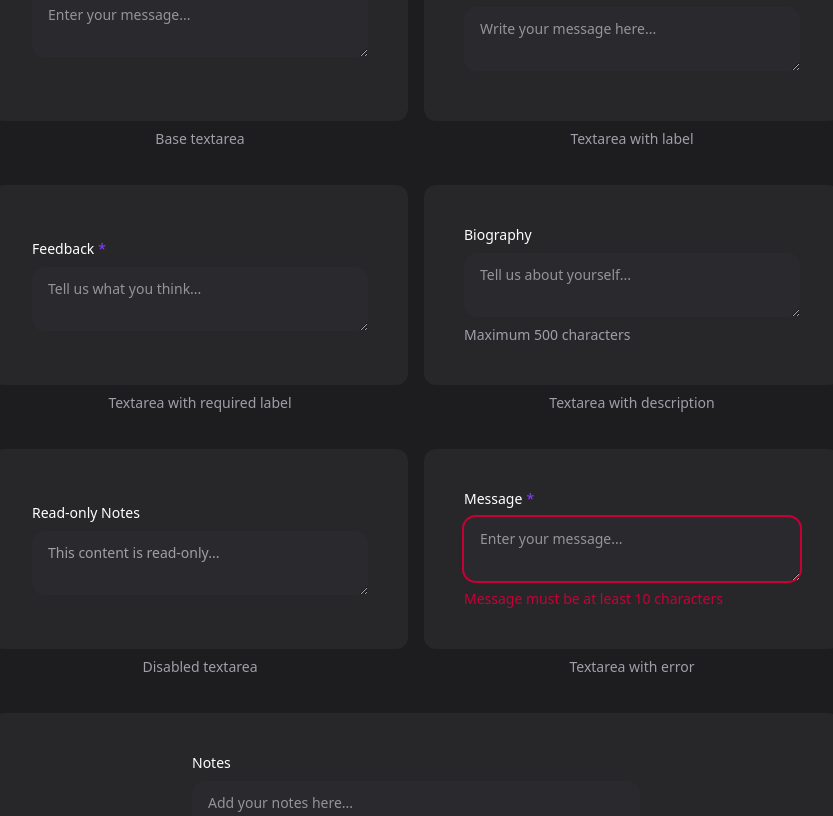
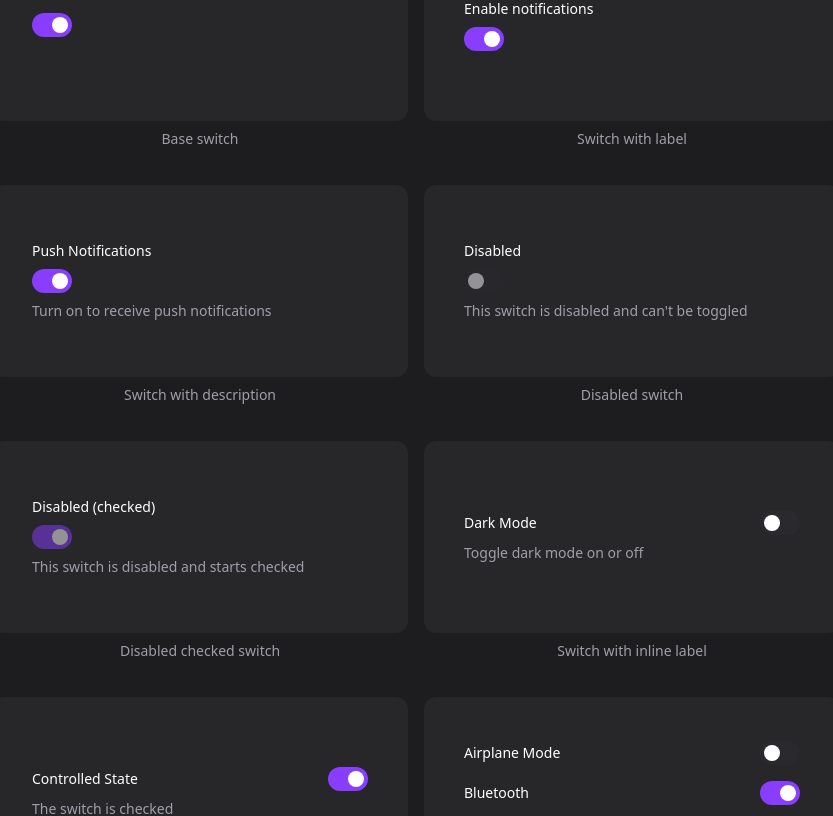
Before and after one commit to hdytrfli/fourteen-ui, a React (Vite) app: page / in a window 1280 px wide. Shown: the part 6743-7559 px from the top of the page, without its empty margins (224-1057 px from the left). Built offline with nearby package versions, Linux system fonts and the light colour scheme; a web font is replaced by a local one.

Commit message:
feat: add new switch primitive component and collection

```diff
--- a/src/components/collections/card-collection.tsx
+++ b/src/components/collections/card-collection.tsx
@@ -16,6 +16,7 @@ import { RollingButton } from '@/components/collections/button/rolling-button';
 import { SwapButton } from '@/components/collections/button/swap-button';
 import { FormDemo } from '@/components/demo/shared';
 import { Textarea } from '@/components/primitive/textarea';
+import { Switch } from '../primitive/switch';
 
 interface CardCollectionProps {
 	//
@@ -93,6 +94,13 @@ export const CardCollection: React.FC<CardCollectionProps> = () => {
 								<Label htmlFor='repo-desc'>Repository type</Label>
 								<Textarea id='repo-desc' placeholder='Enter repository description' />
 							</Field>
+
+							<Field description='Include a readme file in the repository'>
+								<div className='flex items-center justify-between'>
+									<Label htmlFor='readme'>Add readme file to repository</Label>
+									<Switch id='readme' defaultChecked />
+								</div>
+							</Field>
 						</form>
 					</CardContent>
 					<CardFooter>
--- /dev/null
+++ b/src/components/collections/switch-collection.tsx
@@ -0,0 +1,106 @@
+import * as React from 'react';
+
+import { Gallery } from '@/components/primitive/gallery';
+import { Showcase } from '@/components/primitive/showcase';
+import { Label } from '@/components/primitive/label';
+import { Field } from '@/components/primitive/field';
+import { Switch } from '@/components/primitive/switch';
+
+interface SwitchCollectionProps {
+	//
+}
+
+export const SwitchCollection: React.FC<SwitchCollectionProps> = () => {
+	const [dark, setDark] = React.useState(false);
+	const [checked, setChecked] = React.useState(true);
+	const [notifications, setNotifications] = React.useState(true);
+
+	return (
+		<Gallery
+			title='Switch'
+			className='md:grid-cols-2'
+			description='Switch toggle components for boolean inputs with smooth transitions.'>
+			<Showcase label='Base switch'>
+				<Field>
+					<Switch defaultChecked />
+				</Field>
+			</Showcase>
+
+			<Showcase label='Switch with label'>
+				<Field>
+					<Label>Enable notifications</Label>
+					<Switch checked={notifications} onCheckedChange={setNotifications} />
+				</Field>
+			</Showcase>
+
+			<Showcase label='Switch with description'>
+				<Field description='Turn on to receive push notifications'>
+					<Label>Push Notifications</Label>
+					<Switch defaultChecked />
+				</Field>
+			</Showcase>
+
+			<Showcase label='Disabled switch'>
+				<Field description="This switch is disabled and can't be toggled">
+					<Label>Disabled</Label>
+					<Switch disabled />
+				</Field>
+			</Showcase>
+
+			<Showcase label='Disabled checked switch'>
+				<Field description='This switch is disabled and starts checked'>
+					<Label>Disabled (checked)</Label>
+					<Switch defaultChecked disabled />
+				</Field>
+			</Showcase>
+
+			<Showcase label='Switch with inline label'>
+				<Field description='Toggle dark mode on or off'>
+					<div className='flex items-center justify-between'>
+						<Label>Dark Mode</Label>
+						<Switch checked={dark} onCheckedChange={setDark} />
+					</div>
+				</Field>
+			</Showcase>
+
+			<Showcase label='Controlled switch'>
+				<Field description={checked ? 'The switch is checked' : 'The switch is not checked'}>
+					<div className='flex items-center justify-between'>
+						<Label>Controlled State</Label>
+						<Switch checked={checked} onCheckedChange={setChecked} />
+					</div>
+				</Field>
+			</Showcase>
+
+			<Showcase label='Multiple switches'>
+				<Field className='gap-4'>
+					<div className='flex items-center justify-between'>
+						<Label>Airplane Mode</Label>
+						<Switch />
+					</div>
+					<div className='flex items-center justify-between'>
+						<Label>Bluetooth</Label>
+						<Switch defaultChecked />
+					</div>
+					<div className='flex items-center justify-between'>
+						<Label>Location</Label>
+						<Switch defaultChecked />
+					</div>
+				</Field>
+			</Showcase>
+		</Gallery>
+	);
+};
+
+// const ControlledSwitchExample = () => {
+// 	const [enabled, setEnabled] = React.useState(false);
+
+// 	return (
+// 		<div className='flex items-center gap-4'>
+// 			<Switch checked={enabled} onCheckedChange={setEnabled} />
+// 			<span className='text-sm text-text'>
+// 				Status: <span className='text-foreground font-medium'>{enabled ? 'On' : 'Off'}</span>
+// 			</span>
+// 		</div>
+// 	);
+// };
--- a/src/components/demo/shared.tsx
+++ b/src/components/demo/shared.tsx
@@ -4,6 +4,7 @@ import { Lock, Mail, User, X } from 'lucide-react';
 import { Field } from '@/components/primitive/field';
 import { Label } from '@/components/primitive/label';
 import { Input } from '@/components/primitive/input';
+import { Switch } from '@/components/primitive/switch';
 import { FlyinButton } from '@/components/collections/button/flyin-button';
 import { ModalBody, ModalFooter } from '@/components/primitive/modal-content';
 import { ScrambleButton } from '@/components/collections/button/scramble-button';
@@ -32,6 +33,13 @@ export const FormDemo: React.FC = () => {
 					<Label htmlFor='email'>Email</Label>
 					<Input type='email' placeholder='Enter your email' icon={Mail} />
 				</Field>
+
+				<Field className='col-span-full' description='Allow us to send you emails about updates'>
+					<div className='flex items-center justify-between'>
+						<Label htmlFor='email-notifications'>Email notifications</Label>
+						<Switch id='email-notifications' defaultChecked />
+					</div>
+				</Field>
 			</form>
 		</React.Fragment>
 	);
--- a/src/components/navigation.tsx
+++ b/src/components/navigation.tsx
@@ -28,6 +28,7 @@ export const Navigation: React.FC = () => {
 		{ label: 'Variant collections', to: '/variants', icon: Box },
 		{ label: 'Input collections', to: '/inputs', icon: ScanLine },
 		{ label: 'Select collections', to: '/select', icon: List },
+		{ label: 'Switch collections', to: '/switch', icon: List },
 		{ label: 'Textarea collections', to: '/textarea', icon: PenLine },
 		{ label: 'Tooltip collections', to: '/tooltips', icon: MessageCircle },
 		{ label: 'Dropdown collections', to: '/dropdowns', icon: Menu },
@@ -42,7 +43,7 @@ export const Navigation: React.FC = () => {
 				<Menu size={16} />
 			</Button>
 
-			<StaggeredDropdown placement='bottom-right'>
+			<StaggeredDropdown placement='bottom-right' className='min-w-60'>
 				<label className='block px-3 py-3 text-sm font-medium'>Application menu</label>
 				<hr className='border-b border-border border-dashed block mb-1'></hr>
 				{links.map(({ to, label, icon }) => (
--- /dev/null
+++ b/src/components/primitive/switch.tsx
@@ -0,0 +1,66 @@
+import * as React from 'react';
+
+import { cn } from '@/libs/utils';
+
+interface Props extends React.ComponentProps<'input'> {
+	checked?: boolean;
+	defaultChecked?: boolean;
+	onCheckedChange?: (checked: boolean) => void;
+	disabled?: boolean;
+}
+
+/**
+ * Switch toggle component for boolean inputs.
+ * @param checked - Controlled checked state
+ * @param defaultChecked - Uncontrolled default checked state
+ * @param onCheckedChange - Callback when checked state changes
+ * @param disabled - Whether the switch is disabled
+ */
+export const Switch = ({
+	checked: controlledChecked,
+	defaultChecked,
+	onCheckedChange,
+	disabled = false,
+	className,
+	...rest
+}: Props) => {
+	const [uncontrolledChecked, setUncontrolledChecked] = React.useState(defaultChecked ?? false);
+	const checked = controlledChecked ?? uncontrolledChecked;
+
+	const handleChange = (e: React.ChangeEvent<HTMLInputElement>) => {
+		const newChecked = e.target.checked;
+		setUncontrolledChecked(newChecked);
+		onCheckedChange?.(newChecked);
+	};
+
+	return (
+		<label
+			className={cn(
+				'relative inline-flex items-center cursor-pointer',
+				disabled && 'cursor-not-allowed opacity-50'
+			)}>
+			<input
+				type='checkbox'
+				checked={checked}
+				disabled={disabled}
+				onChange={handleChange}
+				className={cn('sr-only peer', className)}
+				{...rest}
+			/>
+			<div
+				className={cn(
+					"after:content-['']",
+					'after:bg-foreground',
+					'w-10 h-6 rounded-full',
+					'peer-checked:bg-accent',
+					'after:size-4 after:rounded-full',
+					'peer-checked:after:translate-x-4',
+					'after:absolute after:top-1 after:left-1',
+					'transition-colors duration-200 ease-in-out',
+					'after:transition-transform after:duration-200 after:ease-in-out',
+					'bg-border peer-focus-visible:ring-2 peer-focus-visible:ring-accent'
+				)}
+			/>
+		</label>
+	);
+};
--- a/src/libs/pages.tsx
+++ b/src/libs/pages.tsx
@@ -7,6 +7,7 @@ import { TooltipCollection } from '@/components/collections/tooltip-collection';
 import { MenuCollection } from '@/components/collections/menu-collection';
 import { InputCollection } from '@/components/collections/input-collection';
 import { SelectCollection } from '@/components/collections/select-collection';
+import { SwitchCollection } from '@/components/collections/switch-collection';
 import { TextareaCollection } from '@/components/collections/textarea-collection';
 
 export const PAGES = [
@@ -67,6 +68,13 @@ export const PAGES = [
 		component: SelectCollection,
 	},
 	{
+		path: '/switch',
+		title: 'Switch collections',
+		desciption:
+			'Switch toggle components for boolean inputs with smooth transitions and animations.',
+		component: SwitchCollection,
+	},
+	{
 		path: '/textarea',
 		title: 'Textarea collections',
 		desciption: 'Textarea components for multi-line text input with icon support.',
--- a/src/pages/app.tsx
+++ b/src/pages/app.tsx
@@ -11,6 +11,7 @@ import { TooltipCollection } from '@/components/collections/tooltip-collection';
 import { MenuCollection } from '@/components/collections/menu-collection';
 import { InputCollection } from '@/components/collections/input-collection';
 import { SelectCollection } from '@/components/collections/select-collection';
+import { SwitchCollection } from '@/components/collections/switch-collection';
 import { TextareaCollection } from '@/components/collections/textarea-collection';
 
 export default function App(): React.JSX.Element {
@@ -36,6 +37,7 @@ export default function App(): React.JSX.Element {
 				<VariantCollection />
 				<InputCollection />
 				<SelectCollection />
+				<SwitchCollection />
 				<TextareaCollection />
 				<TooltipCollection />
 				<DropdownCollection />
```
